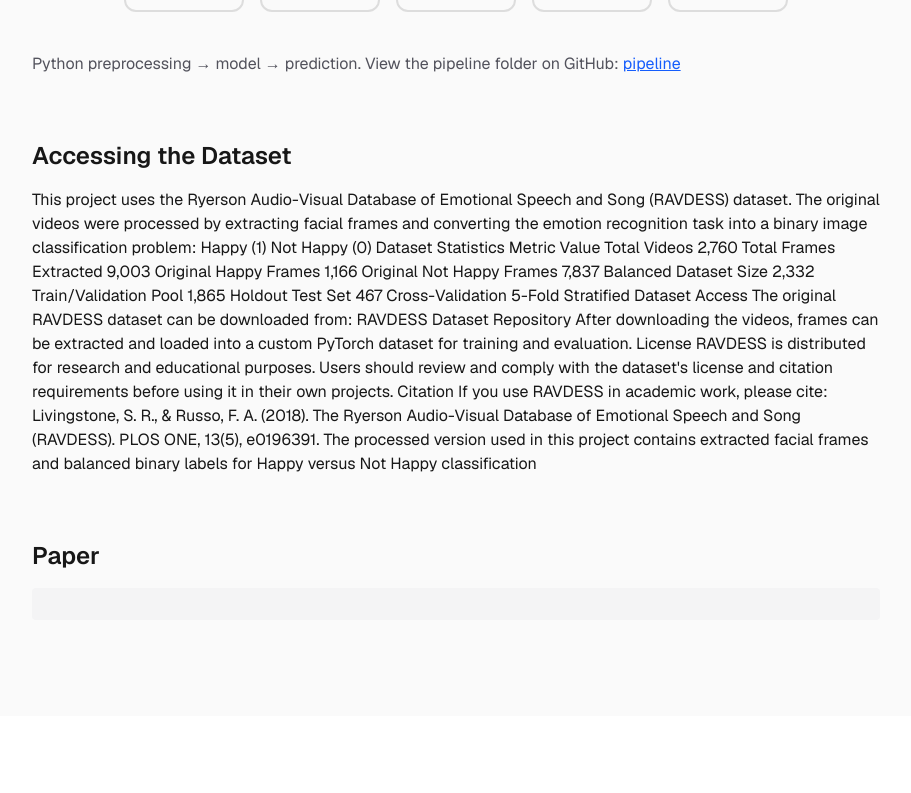
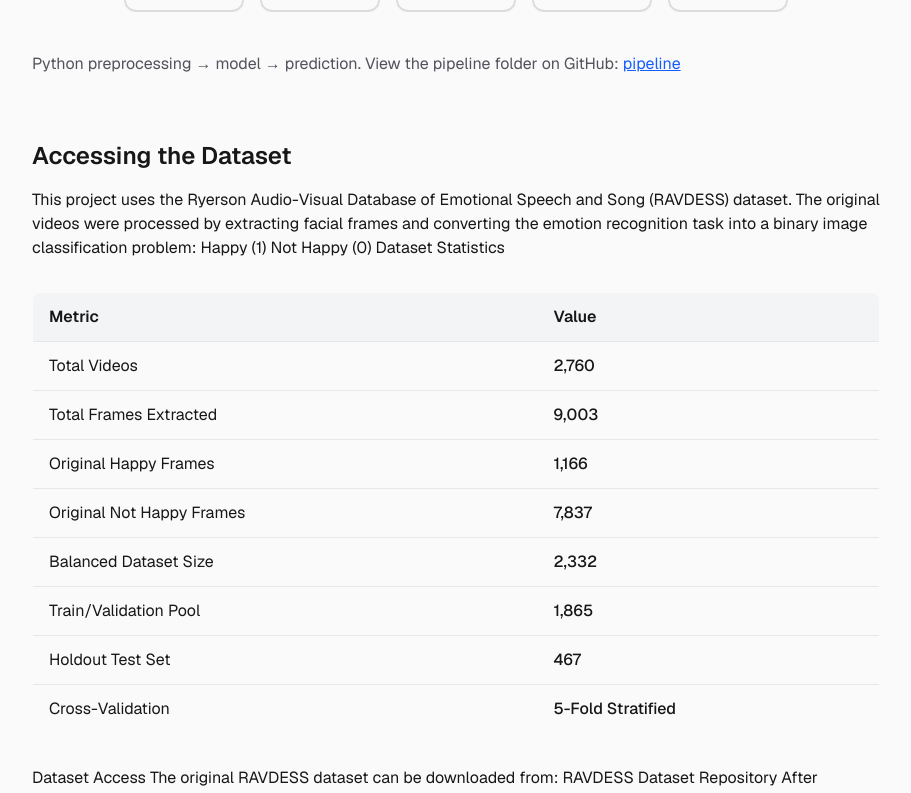
Before and after one commit to pepealania/image-processing-project-tutorial-deep-learning-happy-not-happy-classification, a Next.js app: page /image-processing-project-tutorial-deep-learning-happy-not-happy-classification/ in a window 1280 px wide. Shown: the part 3699-4492 px from the top of the page, without its empty margins (184-1095 px from the left). Before the commit the page ends 4415 px from the top, so only its background shows below. Built offline with nearby package versions, Linux system fonts and the light colour scheme.

Commit message:
dataset access table

```diff
--- a/src/app/page.tsx
+++ b/src/app/page.tsx
@@ -1,6 +1,7 @@
 import Image from "next/image";
 import Navbar from "@/components/Navbar";
 import BinaryClassificationAnimation from "@/components/BinaryClassificationAnimation";
+import DatasetStatisticsTable from "@/components/DatasetStatisticsTable";
 
 export default function Home() {
   return (
@@ -246,15 +247,9 @@
 Happy (1)
 Not Happy (0)
 Dataset Statistics
-Metric	Value
-Total Videos	2,760
-Total Frames Extracted	9,003
-Original Happy Frames	1,166
-Original Not Happy Frames	7,837
-Balanced Dataset Size	2,332
-Train/Validation Pool	1,865
-Holdout Test Set	467
-Cross-Validation	5-Fold Stratified
+<DatasetStatisticsTable />
+
+
 Dataset Access
 
 The original RAVDESS dataset can be downloaded from:
--- /dev/null
+++ b/src/components/DatasetStatisticsTable.tsx
@@ -0,0 +1,36 @@
+export default function DatasetStatisticsTable() {
+  const stats = [
+    { metric: "Total Videos", value: "2,760" },
+    { metric: "Total Frames Extracted", value: "9,003" },
+    { metric: "Original Happy Frames", value: "1,166" },
+    { metric: "Original Not Happy Frames", value: "7,837" },
+    { metric: "Balanced Dataset Size", value: "2,332" },
+    { metric: "Train/Validation Pool", value: "1,865" },
+    { metric: "Holdout Test Set", value: "467" },
+    { metric: "Cross-Validation", value: "5-Fold Stratified" },
+  ];
+
+  return (
+    <div className="overflow-x-auto my-8">
+      <table className="min-w-full border border-gray-300 rounded-lg overflow-hidden">
+        <thead>
+          <tr className="bg-gray-100">
+            <th className="px-4 py-3 text-left font-semibold">Metric</th>
+            <th className="px-4 py-3 text-left font-semibold">Value</th>
+          </tr>
+        </thead>
+        <tbody>
+          {stats.map((item) => (
+            <tr
+              key={item.metric}
+              className="border-t border-gray-200 hover:bg-gray-50"
+            >
+              <td className="px-4 py-3">{item.metric}</td>
+              <td className="px-4 py-3 font-medium">{item.value}</td>
+            </tr>
+          ))}
+        </tbody>
+      </table>
+    </div>
+  );
+}
```
